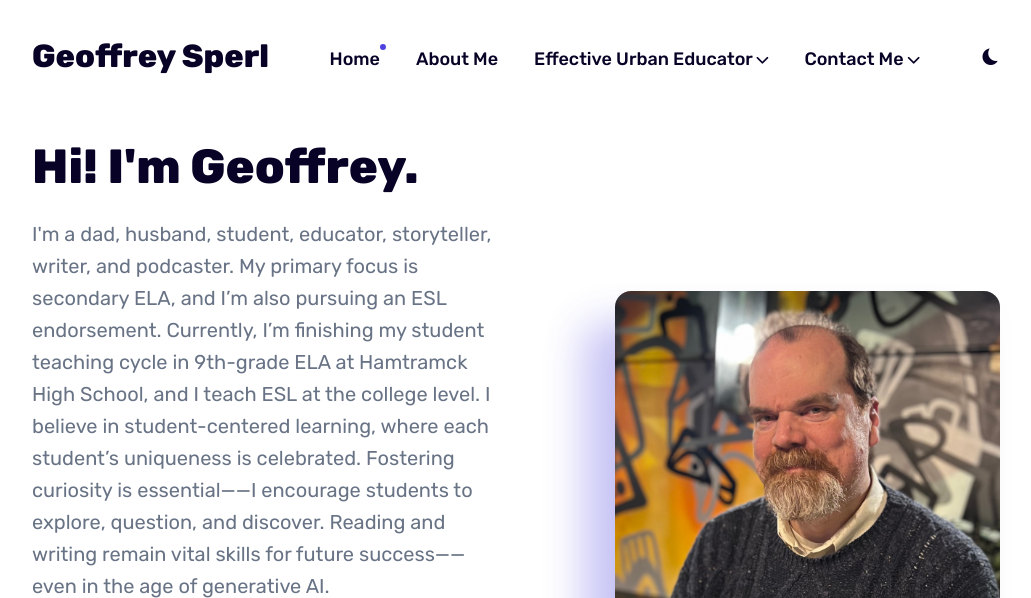
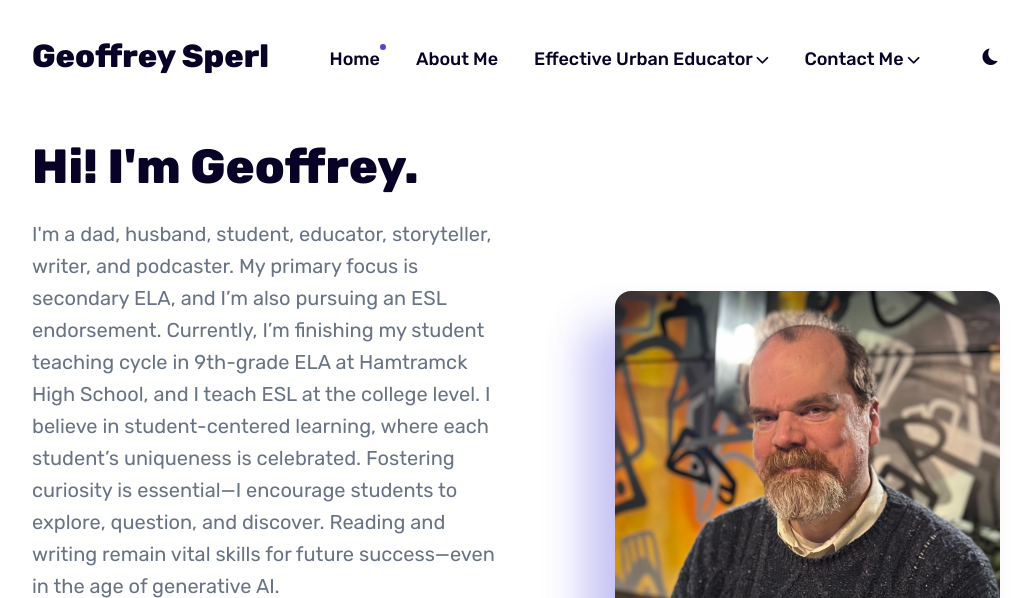
Before and after one commit to geoffreysperl/teaching, a Jekyll site: the page built from index.html, in a window 1280 px wide, cut to the strip 0-598 px from the top of the page. Shown: the whole strip, without its empty margins (124-1155 px from the left). Built offline with Jekyll 4.4.1, drawn with Linux system fonts in a browser that asks for light colours; some of the changed lines change nothing that is shown.

Commit message:
Trying to fix em dashes

```diff
--- a/_data/settings.yml
+++ b/_data/settings.yml
@@ -29,5 +29,5 @@
 hero:
   enable: true
   hero__title: Hi! I'm Geoffrey.
-  hero__description: I'm a dad, husband, student, educator, storyteller, writer, and podcaster. My primary focus is secondary ELA, and I’m also pursuing an ESL endorsement. Currently, I’m finishing my student teaching cycle in 9th-grade ELA at Hamtramck High School, and I teach ESL at the college level. I believe in student-centered learning, where each student’s uniqueness is celebrated. Fostering curiosity is essential——I encourage students to explore, question, and discover. Reading and writing remain vital skills for future success——even in the age of generative AI.
+  hero__description: I'm a dad, husband, student, educator, storyteller, writer, and podcaster. My primary focus is secondary ELA, and I’m also pursuing an ESL endorsement. Currently, I’m finishing my student teaching cycle in 9th-grade ELA at Hamtramck High School, and I teach ESL at the college level. I believe in student-centered learning, where each student’s uniqueness is celebrated. Fostering curiosity is essential&mdash;I encourage students to explore, question, and discover. Reading and writing remain vital skills for future success&mdash;even in the age of generative AI.
   hero__image: "/images/geoffrey-sperl.jpg"
```
